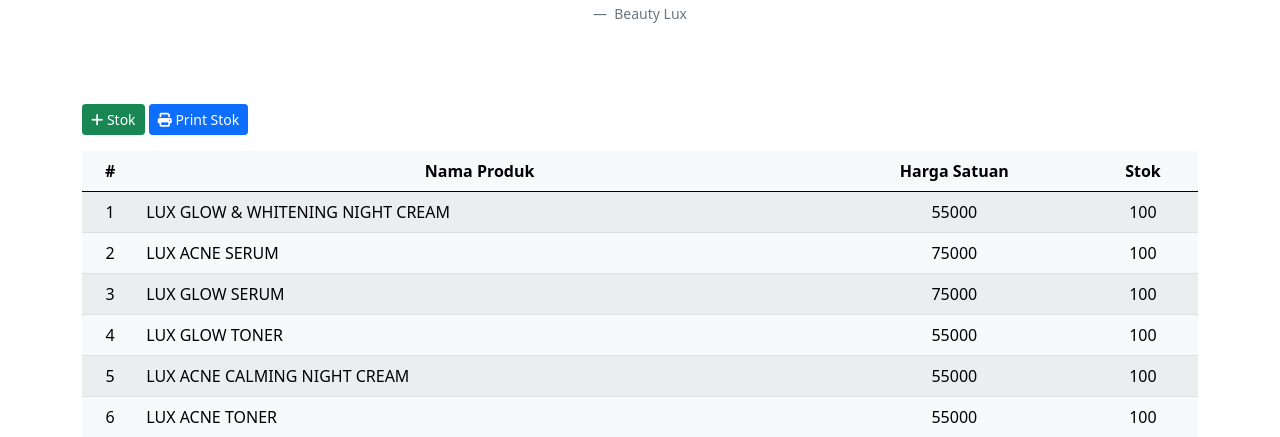
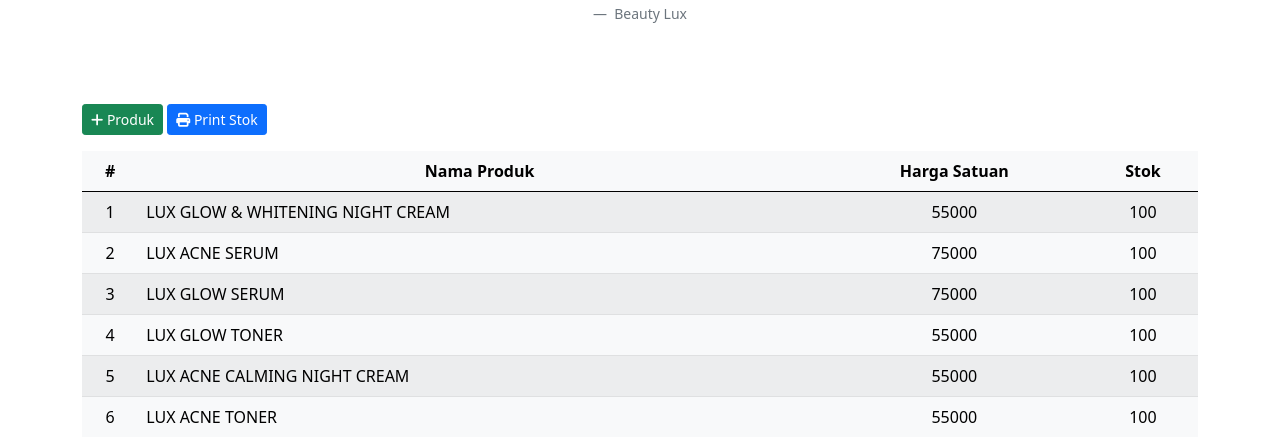
Before and after one commit to arditriheru/Skripsi-Volta, a PHP site: page /produk.php in a window 1280 px wide. Shown: the part 206-643 px from the top of the page. Run offline with PHP 8.4, Linux system fonts and the light colour scheme; a user stored in the database is signed in; data comes from the database, SQL or seed files in the repository; some libraries are stand-ins or nearby versions.

Commit message:
update name

```diff
--- a/menu.php
+++ b/menu.php
@@ -10,7 +10,8 @@
             <?php if ($_SESSION["login_as"] == 'admin') : ?>
 
             <li class="nav-item dropdown">
-                    <a class="nav-link dropdown-toggle" data-bs-toggle="dropdown" href="#" role="button" aria-expanded="false">PENDAFTARAN</a>
+                <a class="nav-link dropdown-toggle" data-bs-toggle="dropdown" href="#" role="button"
+                    aria-expanded="false">PENDAFTARAN</a>
                 <ul class="dropdown-menu">
                     <li><a class="dropdown-item" href="daftar_treatment.php">Daftar Treatment</a></li>
                     <li><a class="dropdown-item" href="registrasi_baru.php">Registrasi Baru</a></li>
@@ -26,10 +27,12 @@
                 <a class="nav-link" aria-current="page" href="farmasi.php">FARMASI</a>
             </li>
             <li class="nav-item dropdown">
-                    <a class="nav-link dropdown-toggle" data-bs-toggle="dropdown" href="#" role="button" aria-expanded="false">PRODUK</a>
+                <a class="nav-link dropdown-toggle" data-bs-toggle="dropdown" href="#" role="button"
+                    aria-expanded="false">PRODUK</a>
                 <ul class="dropdown-menu">
                     <li><a class="dropdown-item" href="produk.php">Lihat Stok</a></li>
                     <li><a class="dropdown-item" href="produk_keluar.php">Stok Keluar</a></li>
+                    <li><a class="dropdown-item" href="produk_tambah_form.php">Stok Masuk</a></li>
                 </ul>
             </li>
 
@@ -49,7 +52,8 @@
                 <a class="nav-link text-danger" aria-current="page" href="logout.php">LOGOUT</a>
             </li>
             <li class="nav-item">
-                <a class="nav-link active" aria-current="page"><?= $_SESSION["nama_user"] . ' (' . strtoupper($_SESSION["login_as"]) . ')'; ?></a>
+                <a class="nav-link active"
+                    aria-current="page"><?= $_SESSION["nama_user"] . ' (' . strtoupper($_SESSION["login_as"]) . ')'; ?></a>
             </li>
         </ul>
     </div>
--- a/produk.php
+++ b/produk.php
@@ -22,8 +22,10 @@
     </div>
     <div class="row mt-5">
         <div class="col-md-12">
-            <a href="produk_tambah_form.php" class="btn btn-success btn-sm mb-3 noprint"><i class="fa-solid fa-plus"></i> Stok</a>
-            <a href="?print=t" class="btn btn-primary btn-sm mb-3 noprint"><i class="fa-solid fa-print"></i> Print Stok</a>
+            <a href="produk_tambah_form.php" class="btn btn-success btn-sm mb-3 noprint"><i
+                    class="fa-solid fa-plus"></i> Produk</a>
+            <a href="?print=t" class="btn btn-primary btn-sm mb-3 noprint"><i class="fa-solid fa-print"></i> Print
+                Stok</a>
 
             <?php if (!empty($_GET['print'])) : ?>
             <script>
```
Lines whose indentation alone changed are shown as unchanged.
